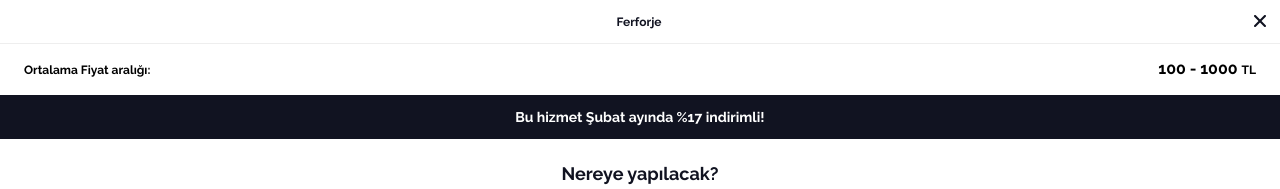
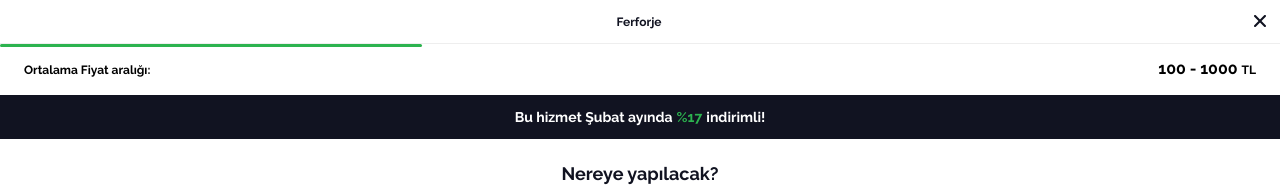
Before and after one commit to ffcabbar/react-reusable-component-mobilebase-app, a React (Create React App) app: page / in a window 1280 px wide. Both pictures are taken after a click on the element "Ferforje". Shown: the top 189 px of the page. Built offline with nearby package versions, Linux system fonts and the light colour scheme.

Commit message:
missing parts added in project: progress bar, discountRate text color

```diff
--- a/src/components/DiscountRate/DiscountRate.tsx
+++ b/src/components/DiscountRate/DiscountRate.tsx
@@ -8,7 +8,18 @@ interface IDiscountRateProps {
 const DiscountRate: React.FC<IDiscountRateProps> = (
   props: IDiscountRateProps
 ) => {
-  return <div className="discount_rate">{props.discountRateText}</div>;
+  let indexOf = props?.discountRateText.indexOf("%");
+  let discountRate = props?.discountRateText.slice(indexOf, indexOf + 3);
+  const discountArray = props?.discountRateText.split(discountRate);
+  let tempArray = [...discountArray];
+  const firstPart = tempArray.shift();
+  const secondPart = tempArray.pop();
+
+  return (
+    <div className="discount_rate">
+      {firstPart} <span>{discountRate}</span> {secondPart}
+    </div>
+  );
 };
 
 export default DiscountRate;
--- a/src/components/Modal/Modal.tsx
+++ b/src/components/Modal/Modal.tsx
@@ -22,6 +22,30 @@ const Modal: React.FC<IModalProps> = (props: IModalProps) => {
   useEffect(() => {
     setFormStep(1);
   }, [props.serviceData?.serviceId]);
+
+  const modalTitle = (val: string | undefined) => {
+    if (val) {
+      if (formStep === 1) {
+        return val;
+      } else if (formStep === 2) {
+        return "%75 TAMAMLANDI";
+      } else if (formStep === 3) {
+        return "%100 TAMAMLANDI";
+      }
+    } else {
+      return "";
+    }
+  };
+
+  const progressBar = () => {
+    if (formStep === 1) {
+      return "33%";
+    } else if (formStep === 2) {
+      return "66%";
+    } else if (formStep === 3) {
+      return "100%";
+    }
+  };
 
   return (
     <>
@@ -57,7 +81,9 @@ const Modal: React.FC<IModalProps> = (props: IModalProps) => {
                     />
                   </svg>
                 </div>
-                <div className="modal_title">{props.serviceData.name}</div>
+                <div className="modal_title">
+                  {modalTitle(props?.serviceData?.name)}
+                </div>
                 <div onClick={props.onClose}>
                   <svg
                     width="12"
@@ -76,6 +102,15 @@ const Modal: React.FC<IModalProps> = (props: IModalProps) => {
                 </div>
               </div>
               <div className="modal_body">
+                <div
+                  style={{
+                    background: "#2CB34F",
+                    height: "3px",
+                    borderRadius: "1.5px",
+                    width: progressBar(),
+                    position: "fixed",
+                  }}
+                />
                 <PriceRange price={props.serviceData.price} />
                 {props.serviceData.discountRateText && (
                   <DiscountRate
```
